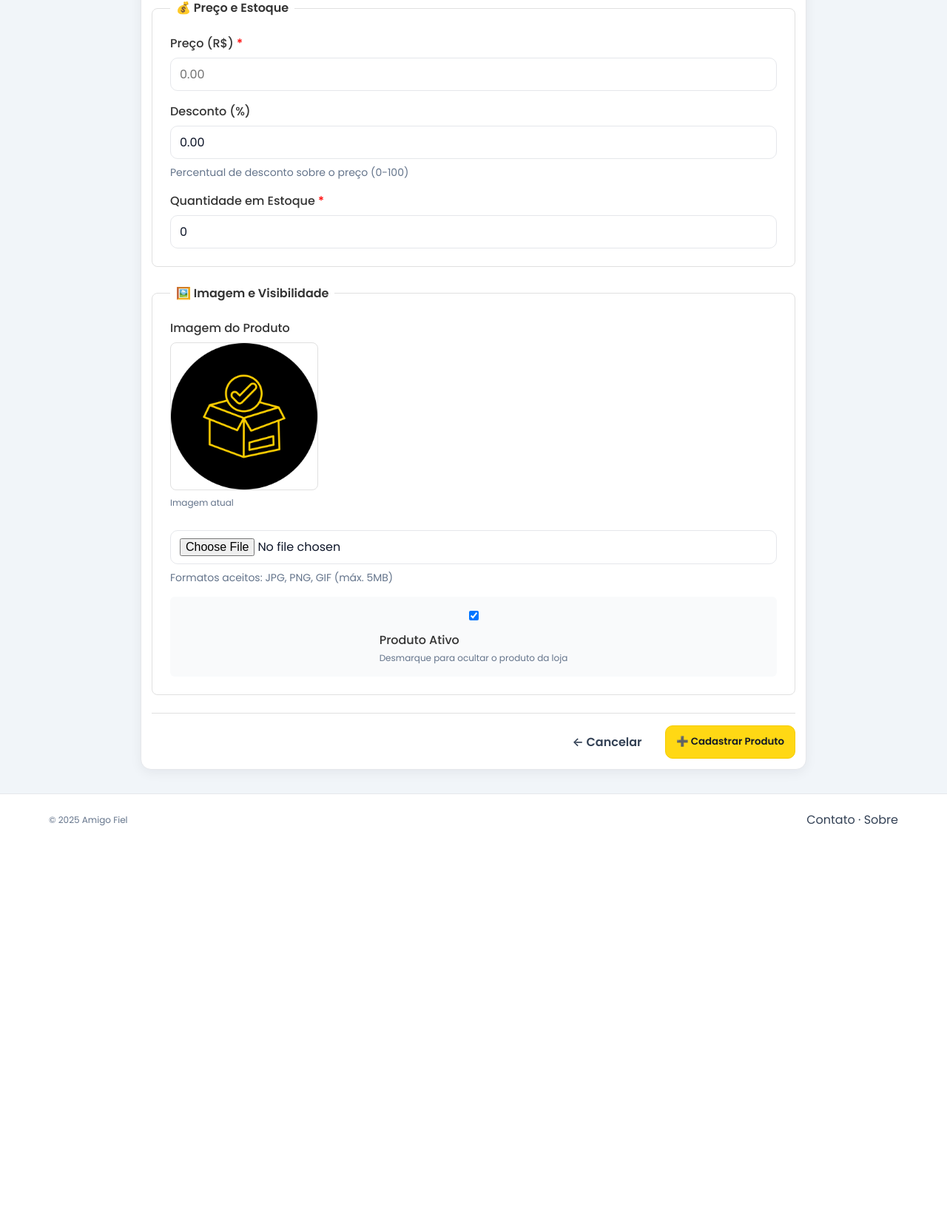
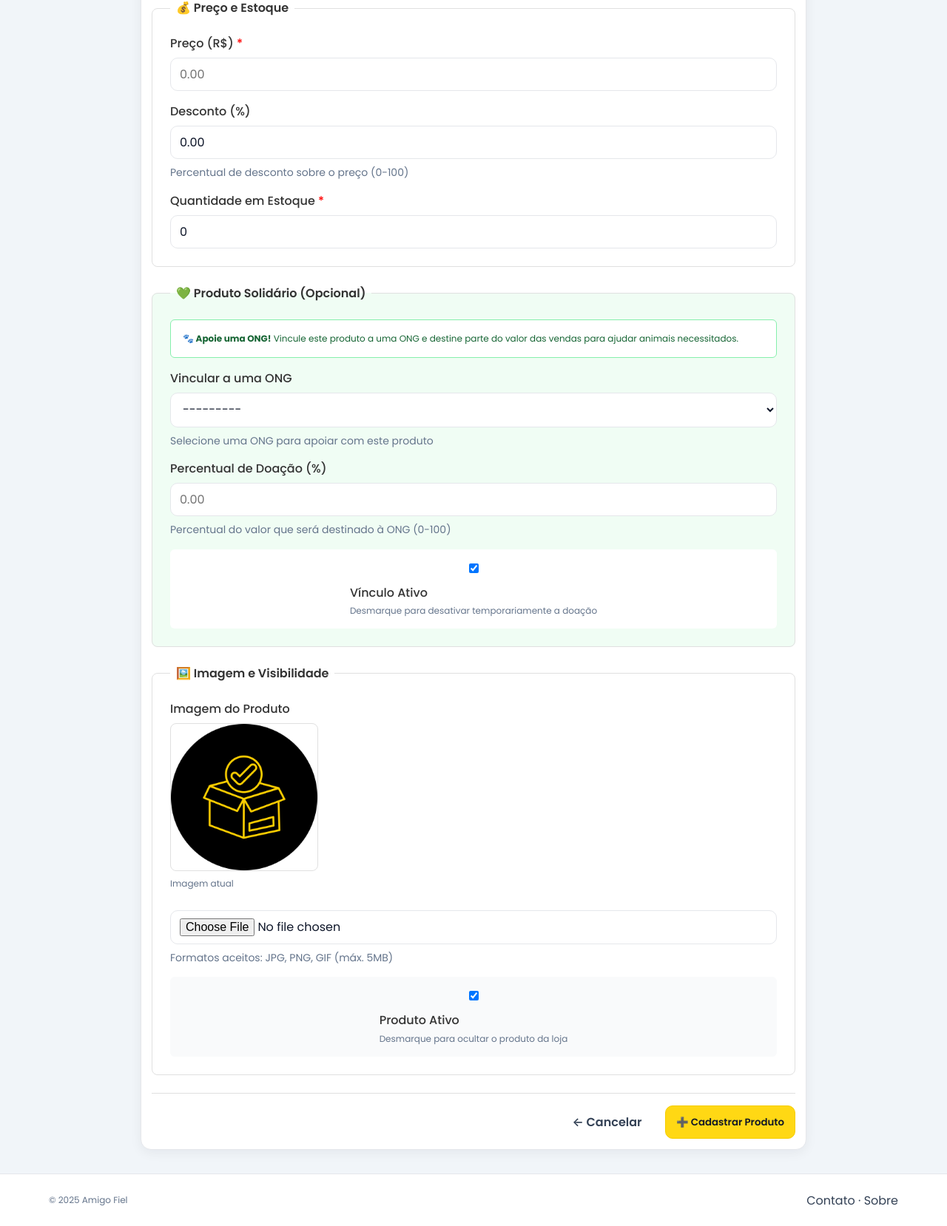
Before and after one commit to Projeto-de-Sistemas-2025-2/Amigo-Fiel, a Django app: page /amigofiel/produtos/novo/ in a window 1280 px wide. Shown: the part 856-2514 px from the top of the page at 74% size. Before the commit the page ends 1973 px from the top, so only its background shows below. Run offline with Django 5.2, Linux system fonts and the light colour scheme; a user stored in the database is signed in; data comes from the database, SQL or seed files in the repository.

Commit message:
Adiciona campos para vinculação de produtos a ONGs, incluindo percentual de doação e status do vínculo; aprimora o formulário de produto e a visualização de doação em tempo real.

```diff
--- a/sistema/AmigoFiel/forms.py
+++ b/sistema/AmigoFiel/forms.py
@@ -2,7 +2,7 @@ from django import forms
 from django.contrib.auth.forms import UserCreationForm
 from django.contrib.auth.models import User
 import re
-from .models import ProdutoEmpresa, Pet
+from .models import ProdutoEmpresa, Pet, UsuarioOng
 
 
 TIPOS = (##tipos de usuários
@@ -67,6 +67,36 @@ class CadastroForm(UserCreationForm): ##formulário de cadastro de usuários
         return data
 
 class ProdutoForm(forms.ModelForm): ##formulário para produtos de empresas
+    # Campos adicionais para vínculo com ONG
+    ong_vinculo = forms.ModelChoiceField(
+        queryset=UsuarioOng.objects.all(),
+        required=False,
+        label="Vincular a uma ONG",
+        help_text="Selecione uma ONG para apoiar com este produto",
+        widget=forms.Select(attrs={"class": "input"})
+    )
+    percentual_doacao = forms.DecimalField(
+        required=False,
+        min_value=0,
+        max_value=100,
+        decimal_places=2,
+        label="Percentual de Doação (%)",
+        help_text="Percentual do valor que será destinado à ONG (0-100)",
+        widget=forms.NumberInput(attrs={
+            "step": "0.01",
+            "min": "0",
+            "max": "100",
+            "placeholder": "0.00",
+            "class": "input"
+        })
+    )
+    vinculo_ativo = forms.BooleanField(
+        required=False,
+        initial=True,
+        label="Vínculo Ativo",
+        help_text="Desmarque para desativar temporariamente a doação"
+    )
+
     class Meta:
         model = ProdutoEmpresa
         fields = [
@@ -100,10 +130,35 @@ class ProdutoForm(forms.ModelForm): ##formulário para produtos de empresas
 
     def __init__(self, *args, **kwargs):
         super().__init__(*args, **kwargs)
+
+        # Carrega vínculo existente se estiver editando
+        if self.instance and self.instance.pk:
+            vinculo = self.instance.vinculos_ong.filter(ativo=True).first()
+            if vinculo:
+                self.fields['ong_vinculo'].initial = vinculo.ong
+                self.fields['percentual_doacao'].initial = vinculo.percentual
+                self.fields['vinculo_ativo'].initial = vinculo.ativo
+
+        # Aplica classe CSS nos campos
         for name, field in self.fields.items():
-            if name != "ativo":  # checkbox não precisa da classe input
+            if name not in ["ativo", "vinculo_ativo"]:  # checkboxes não precisam da classe input
                 css = field.widget.attrs.get("class", "")
                 field.widget.attrs["class"] = (css + " input").strip()
+
+    def clean(self):
+        cleaned_data = super().clean()
+        ong = cleaned_data.get('ong_vinculo')
+        percentual = cleaned_data.get('percentual_doacao')
+
+        # Se escolheu uma ONG, percentual é obrigatório
+        if ong and not percentual:
+            self.add_error('percentual_doacao', 'Informe o percentual de doação para a ONG selecionada.')
+
+        # Se informou percentual, ONG é obrigatória
+        if percentual and percentual > 0 and not ong:
+            self.add_error('ong_vinculo', 'Selecione uma ONG para receber a doação.')
+
+        return cleaned_data
 
 class PetForm(forms.ModelForm):     ##formulário para cadastro de pets
     class Meta:
--- a/sistema/AmigoFiel/views.py
+++ b/sistema/AmigoFiel/views.py
@@ -400,6 +400,25 @@ class ProdutoCreateView(LoginRequiredMixin, TemplateView): ##view para cadastro
                 produto.empresa = empresa
 
             produto.save()
+
+            # Processa vínculo com ONG
+            ong_vinculo = form.cleaned_data.get('ong_vinculo')
+            percentual_doacao = form.cleaned_data.get('percentual_doacao')
+            vinculo_ativo = form.cleaned_data.get('vinculo_ativo', True)
+
+            if ong_vinculo and percentual_doacao:
+                # Remove vínculos antigos (garantir unique_together)
+                ProdutoOngVinculo.objects.filter(produto=produto).delete()
+
+                # Cria novo vínculo
+                ProdutoOngVinculo.objects.create(
+                    produto=produto,
+                    ong=ong_vinculo,
+                    percentual=percentual_doacao,
+                    ativo=vinculo_ativo
+                )
+                messages.success(request, f"Produto vinculado à ONG {ong_vinculo.nome_fantasia} com {percentual_doacao}% de doação!")
+
             messages.success(request, "Produto cadastrado com sucesso!")
             return redirect(produto.get_absolute_url())
 
--- a/sistema/templates/AmigoFiel/form/form_produto.html
+++ b/sistema/templates/AmigoFiel/form/form_produto.html
@@ -105,6 +105,63 @@
       {% endif %}
     </fieldset>
 
+    <!-- Vínculo com ONG (Produto Solidário) -->
+    <fieldset style="border:1px solid #e0e0e0;padding:1.5rem;border-radius:8px;background:#f0fdf4">
+      <legend style="font-weight:600;padding:0 0.5rem">💚 Produto Solidário (Opcional)</legend>
+
+      <div style="margin-bottom:1rem;padding:1rem;background:#fff;border-radius:6px;border:1px solid #86efac">
+        <p class="small" style="margin:0;color:#166534">
+          <strong>🐾 Apoie uma ONG!</strong> Vincule este produto a uma ONG e destine parte do valor das vendas para ajudar animais necessitados.
+        </p>
+      </div>
+
+      <div class="grid grid-1" style="gap:1rem">
+        <div class="input-wrap">
+          <label for="{{ form.ong_vinculo.id_for_label }}">{{ form.ong_vinculo.label }}</label>
+          {{ form.ong_vinculo }}
+          {% if form.ong_vinculo.help_text %}
+            <small class="muted" style="font-size:0.875rem">{{ form.ong_vinculo.help_text }}</small>
+          {% endif %}
+          {% if form.ong_vinculo.errors %}
+            <span class="error-text" style="color:red;font-size:0.875rem">{{ form.ong_vinculo.errors }}</span>
+          {% endif %}
+        </div>
+
+        <div class="grid grid-1 grid-md-2" style="gap:1rem">
+          <div class="input-wrap">
+            <label for="{{ form.percentual_doacao.id_for_label }}">{{ form.percentual_doacao.label }}</label>
+            {{ form.percentual_doacao }}
+            {% if form.percentual_doacao.help_text %}
+              <small class="muted" style="font-size:0.875rem">{{ form.percentual_doacao.help_text }}</small>
+            {% endif %}
+            {% if form.percentual_doacao.errors %}
+              <span class="error-text" style="color:red;font-size:0.875rem">{{ form.percentual_doacao.errors }}</span>
+            {% endif %}
+          </div>
+
+          <div class="input-wrap" style="display:flex;gap:0.75rem;align-items:center;padding:1rem;background:#fff;border-radius:6px">
+            {{ form.vinculo_ativo }}
+            <div>
+              <label for="{{ form.vinculo_ativo.id_for_label }}" style="margin:0;font-weight:500">{{ form.vinculo_ativo.label }}</label>
+              {% if form.vinculo_ativo.help_text %}
+                <p class="small muted" style="margin:0.25rem 0 0 0">{{ form.vinculo_ativo.help_text }}</p>
+              {% endif %}
+            </div>
+            {% if form.vinculo_ativo.errors %}
+              <span class="error-text" style="color:red;font-size:0.875rem">{{ form.vinculo_ativo.errors }}</span>
+            {% endif %}
+          </div>
+        </div>
+
+        <div id="doacao-preview" style="display:none;padding:1rem;background:#fff;border-radius:6px;border:1px solid #86efac">
+          <p class="small" style="margin:0">
+            <strong>Simulação:</strong> Com preço de <span id="preview-preco">R$ 0,00</span> e <span id="preview-percentual">0%</span> de doação,
+            <strong style="color:#166534"><span id="preview-valor">R$ 0,00</span></strong> será destinado à ONG por venda.
+          </p>
+        </div>
+      </div>
+    </fieldset>
+
     <!-- Imagem e Status -->
     <fieldset style="border:1px solid #e0e0e0;padding:1.5rem;border-radius:8px">
       <legend style="font-weight:600;padding:0 0.5rem">🖼️ Imagem e Visibilidade</legend>
@@ -183,4 +240,44 @@
     margin-top: 0.25rem;
   }
 </style>
+
+<script>
+  // Simulação de doação em tempo real
+  (function() {
+    const precoInput = document.querySelector('input[name="preco"]');
+    const percentualInput = document.querySelector('input[name="percentual_doacao"]');
+    const ongSelect = document.querySelector('select[name="ong_vinculo"]');
+    const previewDiv = document.getElementById('doacao-preview');
+    const previewPreco = document.getElementById('preview-preco');
+    const previewPercentual = document.getElementById('preview-percentual');
+    const previewValor = document.getElementById('preview-valor');
+
+    if (!precoInput || !percentualInput || !previewDiv) return;
+
+    function atualizarPreview() {
+      const preco = parseFloat(precoInput.value) || 0;
+      const percentual = parseFloat(percentualInput.value) || 0;
+      const temOng = ongSelect && ongSelect.value;
+
+      if (preco > 0 && percentual > 0 && temOng) {
+        const valorDoacao = (preco * percentual) / 100;
+        previewPreco.textContent = `R$ ${preco.toFixed(2)}`;
+        previewPercentual.textContent = `${percentual.toFixed(1)}%`;
+        previewValor.textContent = `R$ ${valorDoacao.toFixed(2)}`;
+        previewDiv.style.display = 'block';
+      } else {
+        previewDiv.style.display = 'none';
+      }
+    }
+
+    precoInput.addEventListener('input', atualizarPreview);
+    percentualInput.addEventListener('input', atualizarPreview);
+    if (ongSelect) {
+      ongSelect.addEventListener('change', atualizarPreview);
+    }
+
+    // Atualiza no carregamento se houver valores
+    atualizarPreview();
+  })();
+</script>
 {% endblock %}
```
